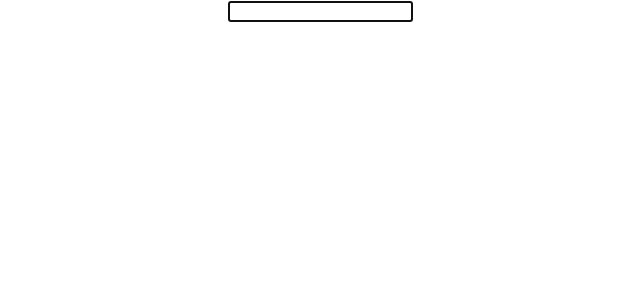
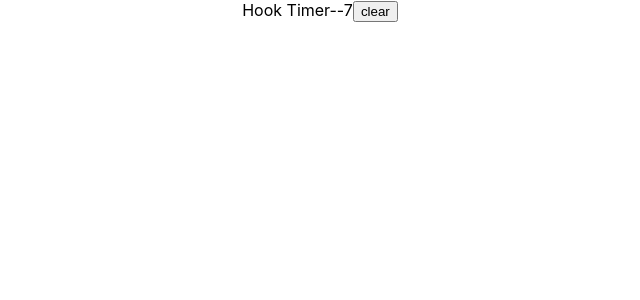
Before and after one commit to ghanashyamkamath/react-hook-http, a React (Create React App) app: page / in a window 1280 px wide. Shown: the top 300 px of the page, without its empty margins (320-960 px from the left). Built offline with nearby package versions, Linux system fonts and the light colour scheme.

Commit message:
useRef hook part2

```diff
--- a/src/App.js
+++ b/src/App.js
@@ -4,13 +4,15 @@ import './App.css';
 import DataFetching1 from './components/DataFetching1';
 import DataFetching2 from './components/DataFetching2';
 import FocusInput from './components/FocusInput';
+import HookTimer from './components/HookTimer';
 
 function App() {
   return (
     <div className="App">
       {/* <DataFetching1 /> */}
       {/* <DataFetching2 /> */}
-      <FocusInput />
+      {/* <FocusInput /> */}
+      <HookTimer />
     </div>
   );
 }
--- /dev/null
+++ b/src/components/HookTimer.js
@@ -0,0 +1,27 @@
+import React,{useState,useEffect,useRef} from 'react'
+
+function HookTimer() {
+
+    const [timer,setTimer]= useState(0)
+    const intervalRef= useRef()
+
+    useEffect(() =>{
+         intervalRef.current =setInterval(() =>{
+            setTimer(prevTimer =>prevTimer + 1)
+        },1000)
+
+        return ()=>{
+            clearInterval(intervalRef.current)
+        }
+
+    },[])
+
+    return (
+        <div>
+            Hook Timer--{timer}
+            <button onClick={() => clearInterval(intervalRef.current)}>clear</button>
+        </div>
+    )
+}
+
+export default HookTimer
```
